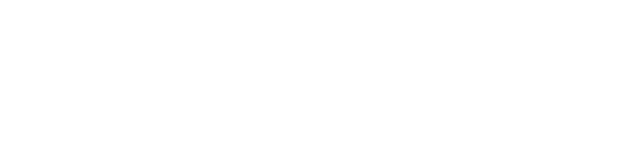
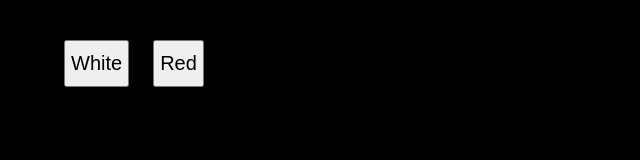
Before and after one commit to DorianKita/Drawing_application, a plain HTML site: page index.html in a window 1280 px wide. Shown: the whole page, without its empty margins (0-640 px from the left). Drawn offline with Linux system fonts and the light colour scheme.

Commit message:
html structure and css styles

```diff
--- a/index.html
+++ b/index.html
@@ -3,11 +3,15 @@
 <head>
     <meta charset="UTF-8">
     <meta name="viewport" content="width=device-width, initial-scale=1.0">
-    <title>Drawing with Canvas</title>
+    <title>Paint App</title>
     <link rel="stylesheet" href="style.css">
 </head>
 <body>
-
+    <canvas id="canvas"></canvas>
+    <div>
+        <button>White</button>
+        <button>Red</button>
+    </div>
 
     <script src="app.js"></script>
 </body>
--- a/style.css
+++ b/style.css
@@ -0,0 +1,20 @@
+body{
+    background-color: #000;
+    width: 100%;
+    height: 100vh;
+    margin: 0;
+}
+
+div{
+    position: absolute;
+    top: 5%;
+    left: 5%;
+    border-style: none;
+}
+
+button{
+    cursor: pointer;
+    font-size: 20px;
+    padding: 10px 5px;
+    margin-right: 20px;
+}
```
